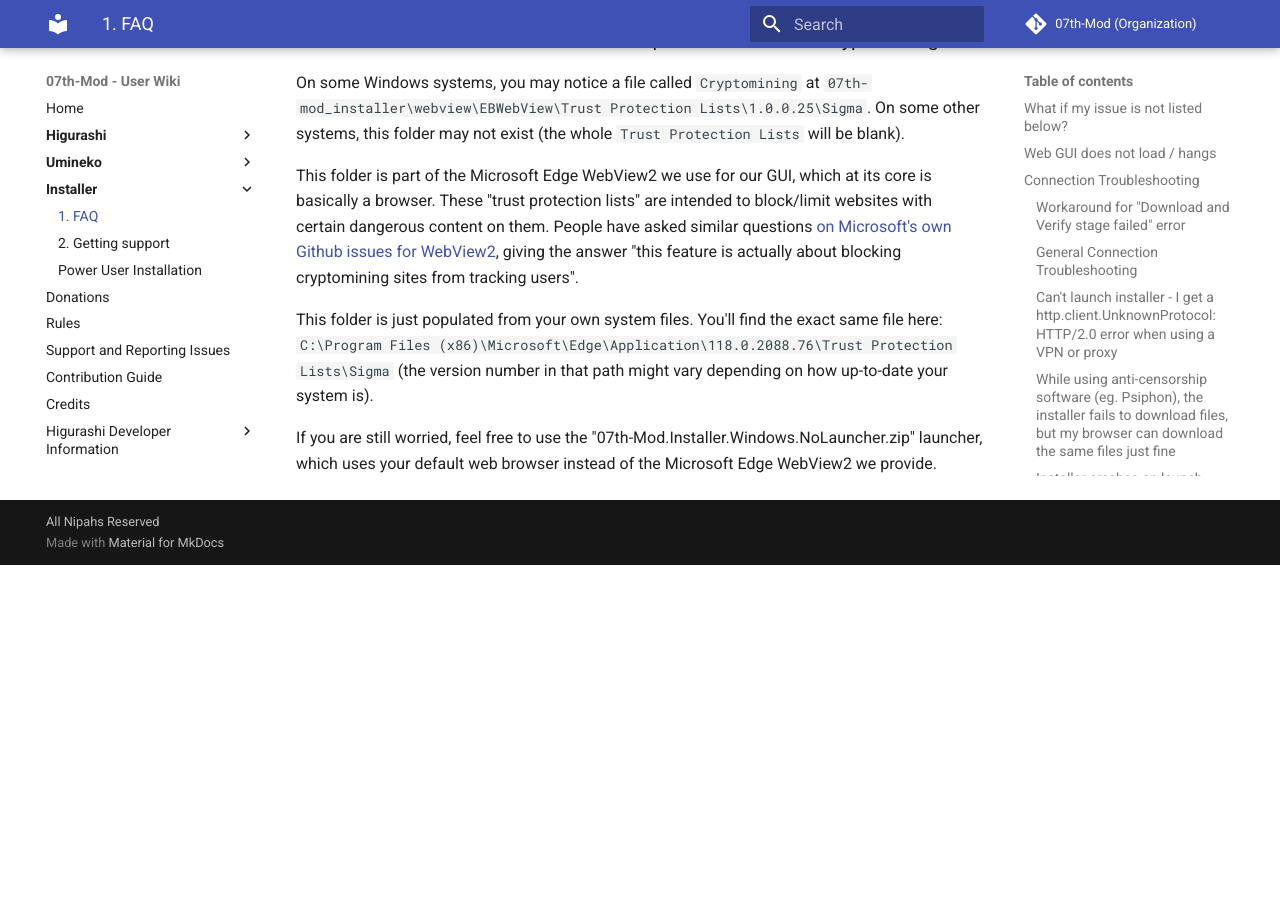
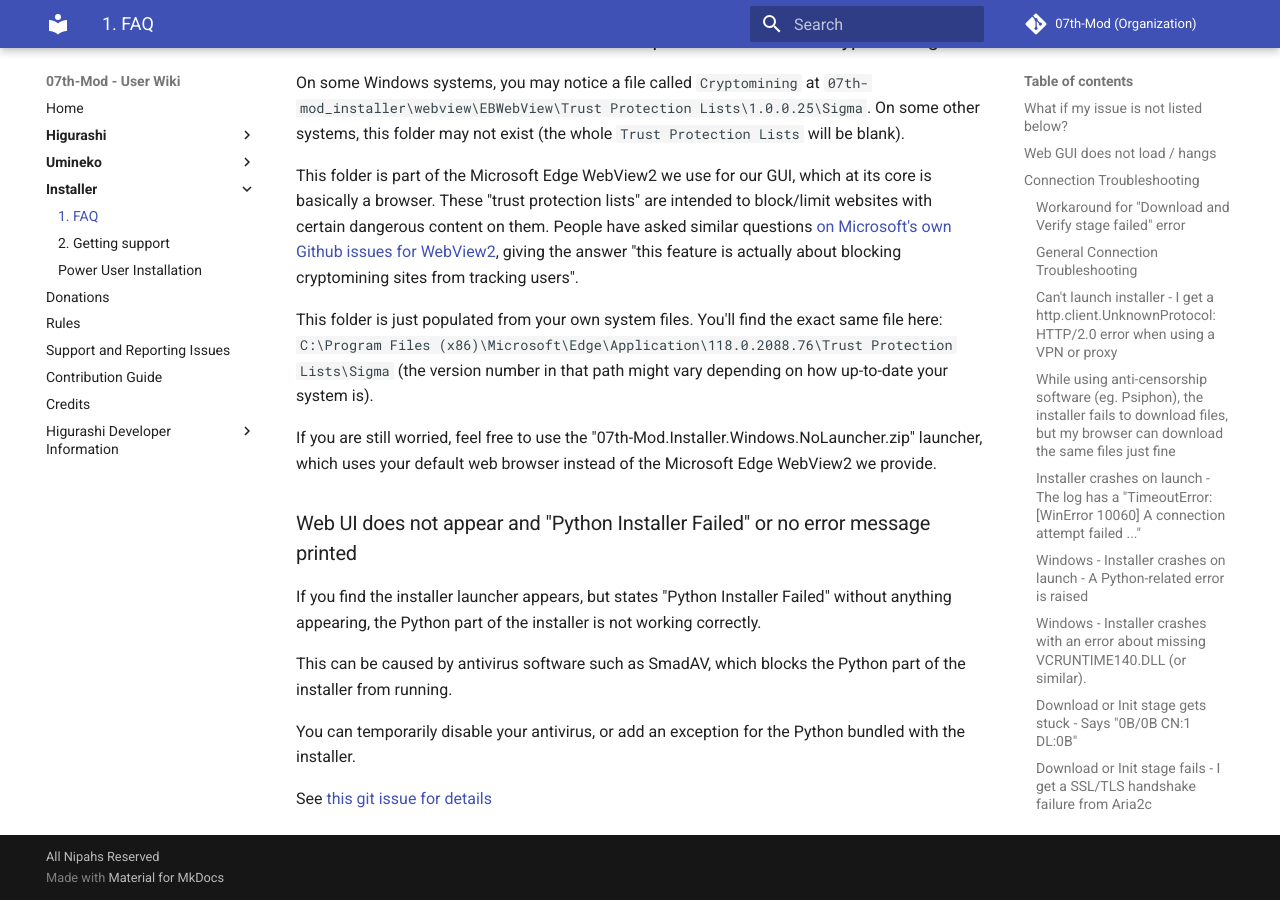
Before and after one commit to 07th-mod/wiki, an MkDocs documentation site: the page built from docs/Installer/faq.md, in a window 1280 px wide and 900 px high, scrolled down 6416 px. Built offline with MkDocs 1.6.1 and Material for MkDocs 9.7.7, drawn with Linux system fonts in a browser that asks for light colours; before the commit the page ends 6981 px from its top, so only the background shows below that.

Commit message:
Add FAQ about antivirus interfering with python part of installer

```diff
--- a/docs/Installer/faq.md
+++ b/docs/Installer/faq.md
@@ -187,3 +187,13 @@
 This folder is just populated from your own system files. You'll find the exact same file here: `C:\Program Files (x86)\Microsoft\Edge\Application\118.0.2088.76\Trust Protection Lists\Sigma` (the version number in that path might vary depending on how up-to-date your system is).
 
 If you are still worried, feel free to use the "07th-Mod.Installer.Windows.NoLauncher.zip" launcher, which uses your default web browser instead of the Microsoft Edge WebView2 we provide.
+
+### Web UI does not appear and "Python Installer Failed" or no error message printed
+
+If you find the installer launcher appears, but states "Python Installer Failed" without anything appearing, the Python part of the installer is not working correctly.
+
+This can be caused by antivirus software such as SmadAV, which blocks the Python part of the installer from running.
+
+You can temporarily disable your antivirus, or add an exception for the Python bundled with the installer.
+
+See [this git issue for details](https://github.com/07th-mod/python-patcher/issues/221)
```
